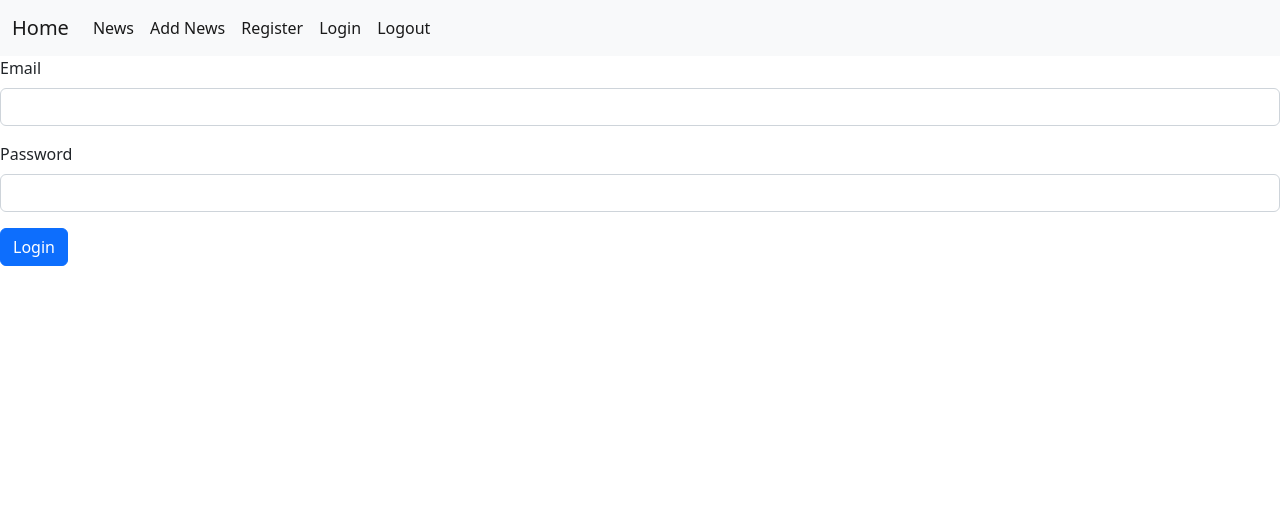
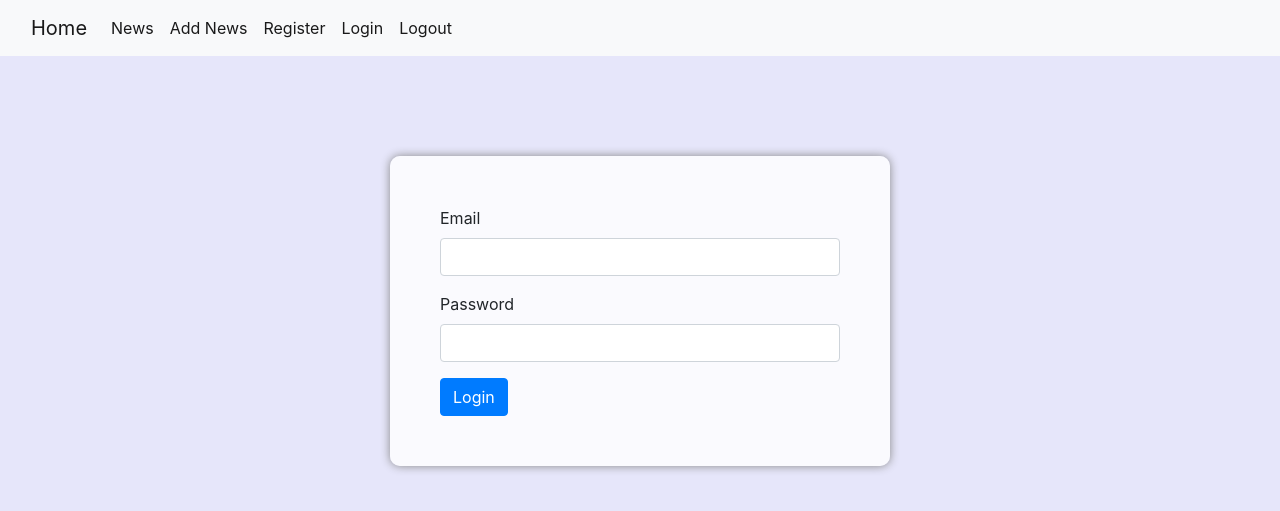
Before and after one commit to majamitic774/previous-news, a PHP site: page /index.php?page=usersLoginForm in a window 1280 px wide. Shown: the top 511 px of the page. Run offline with PHP 8.4, Linux system fonts and the light colour scheme; data that the repository does not hold is empty.

Commit message:
Add style for login form

```diff
--- a/public/views/usersLoginForm.php
+++ b/public/views/usersLoginForm.php
@@ -1,3 +1,30 @@
+<!DOCTYPE html>
+<html>
+
+<head>
+    <title>Login Form with Bootstrap</title>
+    <meta charset="utf-8">
+    <meta name="viewport" content="width=device-width, initial-scale=1">
+    <link rel="stylesheet" href="https://maxcdn.bootstrapcdn.com/bootstrap/4.5.2/css/bootstrap.min.css">
+    <style>
+        body {
+            background-color: #e6e6fa;
+        }
+
+        .container-short {
+            margin-top: 100px;
+            background-color: rgba(255, 255, 255, 0.8);
+            padding: 50px;
+            box-shadow: 0 0 10px #888888;
+            border-radius: 10px;
+            max-width: 500px;
+            margin-left: auto;
+            margin-right: auto;
+        }
+    </style>
+</head>
+
+<body>
     <div class="container-short">
         <form action="" method="POST" enctype="multipart/form-data">
             <?php if (isset($_SESSION['token'])) : ?>
@@ -14,3 +41,10 @@
             <button type="submit" name="login-user" class="btn btn-primary">Login</button>
         </form>
     </div>
+
+    <script src="https://ajax.googleapis.com/ajax/libs/jquery/3.5.1/jquery.min.js"></script>
+    <script src="https://cdnjs.cloudflare.com/ajax/libs/popper.js/1.16.0/umd/popper.min.js"></script>
+    <script src="https://maxcdn.bootstrapcdn.com/bootstrap/4.5.2/js/bootstrap.min.js"></script>
+</body>
+
+</html>
```
Lines whose indentation alone changed are shown as unchanged.
